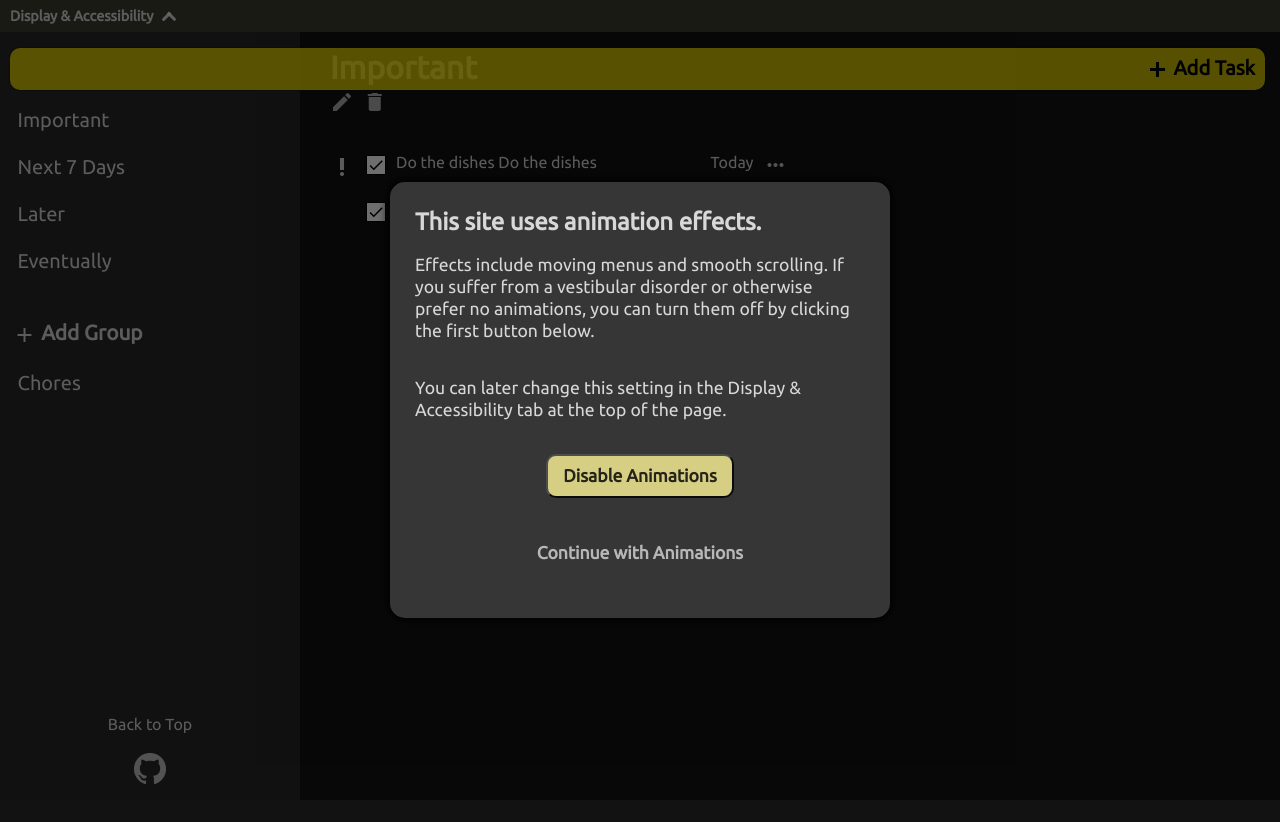
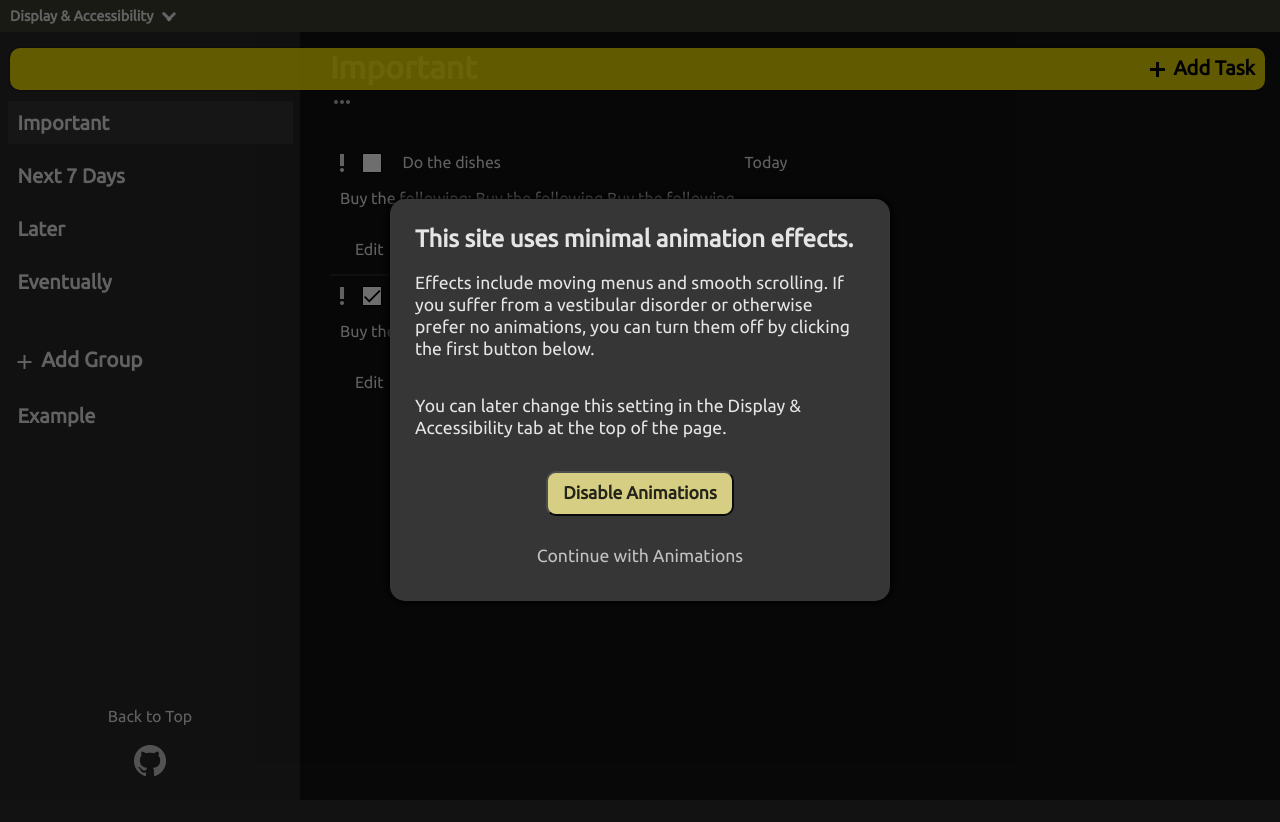
Before and after one commit to thatblindgeye/todo-list, a plain HTML site: page index.html in a window 1280 px wide. Drawn offline with Linux system fonts and the light colour scheme.

```diff
--- a/index.html
+++ b/index.html
@@ -3,8 +3,7 @@
   <head>
     <title>Will-Do</title>
     <meta name="keywords" content="to-do, task manager, planner">
-    <meta name="description" content="An all new task manager for your daily life.">
-    <meta name="theme-color" content="#121212">
+    <meta name="description" content="A task manager that helps ensure that you will do any task you need to get done.">
     <meta charset="UTF-8">
     <meta name="viewport" content="width=device-width, initial-scale=1.0">
 
@@ -31,13 +30,13 @@
     <header>
       <div id="accessibility-container" class="animated focusable" aria-label="Display and Accessibility menu" tabindex="0">
         <div id="accessibility-contents">
-          <a href="#main" id="skip-link" class="focusable">Skip to main content</a>
+          <a href="#main-content" id="skip-link" class="focusable">Skip to main content</a>
           <div id="theme-switch" class="animated focusable" role="switch" aria-checked="false" tabindex="0" aria-label="Toggle Light theme">
           </div>
           <div id="animation-switch" class="focusable" role="switch" aria-checked="true" tabindex="0" aria-label="Toggle animations">
           </div>
         </div>
-        <div id="accessibility-label">
+        <div id="accessibility-label" aria-hidden="true">
           Display & Accessibility
           <div class="label-arrow-container">
             <div class="label-arrow label-arrow-left animated"></div>
@@ -45,79 +44,73 @@
           </div>
         </div>
       </div>
-      <button type="button" class="menu-button focusable" aria-label="Open main menu"></button>
+      <button type="button" class="menu-button focusable" aria-label="Open task groups menu"></button>
       <button type="button" class="add-task-button focusable">
         <span class="material-icons">add</span>
         Add Task
       </button>
       <nav id="main-nav" class="animated">
-        <button type="button" class="menu-close-button animated focusable" aria-label="Close main menu"></button>
+        <button type="button" class="menu-close-button animated focusable" aria-label="Close task groups menu"></button>
         <div class="default-groups-container groups-container">
-          <button class="focusable default-group">Important</button>
-          <button class="focusable default-group">Next 7 Days</button>
-          <button class="focusable default-group">Later</button>
-          <button class="focusable default-group">Eventually</button>
+          <button class="focusable default-group group-btn active" aria-label="Task group: important">Important</button>
+          <button class="focusable default-group group-btn" aria-label="Task group: Next seven days">Next 7 Days</button>
+          <button class="focusable default-group group-btn" aria-label="Task group: Later">Later</button>
+          <button class="focusable default-group group-btn" aria-label="Task group: Eventually">Eventually</button>
         </div>
         <div class="custom-groups-container groups-container">
           <button type="button" class="add-group-button focusable">
             <span class="material-icons">add</span>
             Add Group
           </button>
-          <button type="button" class="custom-group focusable">Chores</button>
+          <button type="button" class="custom-group focusable group-btn" aria-label="Task group: Example">Example</button>
         </div>
       </nav>
     </header>
-    <div id="main">
+
+    <main id="main-content">
       <article class="task-container">
         <div class="task-container-header">
           <h1 class="selected-group">Important</h1>
-          <button type="button" class="focusable edit-group">
-            <span class="material-icons">mode_edit</span>
-          </button>
-          <button type="button" class="focusable delete-group">
-            <span class="material-icons">delete</span>
-          </button>
+          <span role="button" class="material-icons focusable group-options-btn" aria-label="View group options" tabindex="0">more_horiz</span>
         </div>
-        <section class="todo-item">
-          <div class="todo-header">
-            <span class="todo-priority" aria-label="Important priority">
-              <span class="material-icons">priority_high</span>
-            </span>
-            <label>
-              <span role="checkbox" class="todo-status" tabindex="0"></span>
-              <span class="todo-name">Do the dishes Do the dishes</span>
-            </label>
-            <span class="todo-date" aria-label="Due date">Today</span>
-            <button type="button" class="todo-view-details focusable" aria-label="View details">
-              <span class="material-icons">more_horiz</span>
-            </button>
+
+        <section class="task-item" data-project="chores">
+          <span class="task-priority" aria-label="Important task">
+            <span class="material-icons">priority_high</span>
+          </span>
+          <span role="checkbox" aria-checked="false" class="task-status focusable" tabindex="0" aria-label="Do the dishes" style="background-image: none;"></span>
+          <span class="task-name focusable" tabindex="0" arial-label="Toggle details for task Do the dishes">Do the dishes</span>
+          <span class="task-date" aria-label="Due date for task Do the dishes: Today">Today</span>
+          <div class="task-details">
+            <p class="task-notes">Buy the following: Buy the following Buy the following</p>
+            <button type="button" class="edit-btn focusable" aria-label="Edit task Do the dishes">Edit</button>
+            <button type="button" class="delete-btn focusable" aria-label="Delete task Do the dishes">Delete</button>
           </div>
         </section>
 
-        <section class="todo-item">
-          <div class="todo-header">
-            <span class="todo-priority" aria-label="Important priority">
-            </span>
-            <label>
-              <span role="checkbox" class="todo-status" tabindex="0"></span>
-              <span class="todo-name">Feed the pets</span>
-            </label>
-            <span class="todo-date" aria-label="Due date">Today</span>
-            <button type="button" class="todo-view-details focusable" aria-label="View details">
-              <span class="material-icons">more_horiz</span>
-            </button>
+        <section class="task-item" data-project="chores">
+          <span class="task-priority" aria-label="Important task">
+            <span class="material-icons">priority_high</span>
+          </span>
+          <span role="checkbox" aria-checked="false" class="task-status focusable" tabindex="0" aria-label="Do the dishes" style="background-image: url('assets/images/icons/done-black-24dp.svg');"></span>
+          <span class="task-name focusable" tabindex="0" arial-label="Toggle details for task Do the dishes">Do the dishes</span>
+          <span class="task-date" aria-label="Due date for task Do the dishes:">Today</span>
+          <div class="task-details">
+            <p class="task-notes">Buy the following: Buy the following Buy the following</p>
+            <button type="button" class="edit-btn focusable" aria-label="Edit task Do the dishes">Edit</button>
+            <button type="button" class="delete-btn focusable" aria-label="Delete task Do the dishes">Delete</button>
           </div>
         </section>
+
       </article>
-    </div>
+    </main>
 
     <footer>
       <nav id="lower-nav">
-        <a href="#" class="focusable">Back to Top</a>
+        <a href="#" class="focusable back-to-top">Back to Top</a>
         <a href="https://github.com/thatblindgeye"
-        class="focusable">
-          <img src=""
-                alt="A Github logo">
+        class="focusable github-link" aria-label="github.com/thatblindgeye">
+          <img src="" alt="A Github logo">
         </a>
       </nav>
     </footer>
--- a/style-prefixed.css
+++ b/style-prefixed.css
@@ -19,16 +19,14 @@
   /* brand colors */
     --color-primary: rgb(255, 245, 149); /* 200 tonal range */
     --color-primary-var: rgb(250, 231, 0); /* 500 tonal range */
-    --color-secondary: ; /* 50-200 tonal range */
-    --color-secondary-var: ; /* 50-200 tonal range */
   /* backgrounds */
     --background-base: rgb(18, 18, 18);
-    --background-access-bar: rgb(61, 60, 50);
-    --background-todo-hover: rgb(46, 46, 46);
+    --background-display-bar: rgb(61, 60, 50);
     --background-menu: rgb(39, 39, 39);
     --background-menu-hover: rgb(51, 51, 51);
     --background-modal: rgb(54, 54, 54);
-    --background-todo: rgb(30, 30, 30);
+    --background-delete-btn: rgb(54, 54, 54);
+    --background-delete-hover: rgb(207, 102, 121);
   /* elevation refs */
     --elevation-00dp: rgb(18, 18, 18); /* text btn, top app bar (rest), */
     --elevation-01dp: rgb(30, 30, 30); /* searchbar (rest), card (rest), switch */
@@ -41,12 +39,13 @@
     --elevation-16dp: rgb(54, 54, 54); /* modal bottom/side, nav drawer */
     --elevation-24dp: rgb(56, 56, 56); /* dialogue */
   /* text */
-    --primary-text: rgb(240, 240, 240, 0.87);
-    --inactive-text: rgb(240, 240, 240, 0.6);
+    --primary-text: rgb(255, 255, 255, 0.87);
+    --inverted-text:  rgb(0, 0, 0, 0.87);
   /* borders */
     --border-primary: rgb(240, 240, 240);
-    --separator: 1px solid rgb(240, 240, 240, 0.38);
     --focus: 2px dotted rgb(224, 224, 224);
+    --task-separator: 2px solid rgb(39, 39, 39);
+    --button-border: rgb(100, 100, 100);
   /* misc */
     --error: rgb(207, 102, 121);
     --warning: rgb(255, 245, 157);
@@ -62,23 +61,22 @@
   /* brand colors */
     --color-primary: rgb(250, 231, 0); /* 500 tonal range */
     --color-primary-var: rgb(255, 192, 0); /* +/- 200 of primary */
-    --color-secondary: ; /* 500 tonal range */
-    --color-secondary-var: ; /* +/- 200 of primary */
   /* backgrounds */
     --background-base: rgb(240, 240, 240);
-    --background-access-bar: rgb(241, 239, 215);
-    --background-todo-hover: rgb(220, 220, 220);
+    --background-display-bar: rgb(241, 239, 215);
     --background-menu: rgb(240, 240, 240);
     --background-menu-hover: rgb(220, 220, 220);
     --background-modal: rgb(220, 220, 220);
-    --background-todo: rgb(220, 220, 220);
+    --background-delete-btn: rgb(220, 220, 220);
+    --background-delete-hover: rgb(148, 0, 27);
   /* text */
     --primary-text: rgb(0, 0, 0, 0.87);
-    --inactive-text: rgb(0, 0, 0, 0.6);
+    --inverted-text:  rgb(255, 255, 255, 0.87);
   /* borders */
     --border-primary: rgb(18, 18, 18);
-    --separator: 1px solid rgb(18, 18, 18, 0.38);
     --focus: 2px dotted rgb(30, 30, 30);
+    --task-separator: 2px solid rgb(200, 200, 200);
+    --button-border: 1px solid rgb(150, 150, 150);
   /* misc */
     --error: rgb(176, 0, 32);
     --warning: rgb(255, 235, 59);
@@ -96,16 +94,19 @@
 }
 
 body {
-  /* min-height: 100vh; */
+  min-height: 100vh;
   background: var(--background-base);
 }
 
-button:hover {
+button:hover,
+span[role="checkbox"],
+span[role="button"] {
   cursor: pointer;
 }
 
 .focusable:focus {
   outline: var(--focus);
+  outline-offset: 2px;
 }
 
 
@@ -171,7 +172,7 @@
   opacity: 1;
 }
 
-.modal-box button {
+.modal-box .primary-btn {
   margin: 15px 0 20px;
   background-color: var(--color-primary);
   color: var(--text-black-high);
@@ -180,7 +181,7 @@
   font-weight: bold;
 }
 
-.modal-box button:last-of-type {
+.modal-box .secondary-btn {
   background-color: transparent;
   color: var(--primary-text);
   border: none;
@@ -193,7 +194,7 @@
   position: absolute;
   width: 100%;
   top: -8.25rem;
-  background-color: var(--background-access-bar);
+  background-color: var(--background-display-bar);
   color: var(--primary-text);
 }
 
@@ -228,9 +229,9 @@
 }
 
 #skip-link {
-  padding: 2px;
+  color: var(--primary-text);
+  font-size: 1.1rem;
   text-decoration: none;
-  color: var(--primary-text);
 }
 
 #skip-link:hover {
@@ -257,18 +258,12 @@
   opacity: 0.8;
   text-align: center;
   line-height: 1.2;
+  font-weight: bold;
 }
 
 #theme-switch:hover,
 #animation-switch:hover {
   cursor: pointer;
-}
-
-#theme-switch:focus,
-#animation-switch:focus {
-  -webkit-transform: scale(1.05);
-      -ms-transform: scale(1.05);
-          transform: scale(1.05);
 }
 
 #accessibility-label {
@@ -283,7 +278,7 @@
           align-items: center;
   height: 2rem;
   padding: 0 10px;
-  background-color: var(--background-access-bar);
+  background-color: var(--background-display-bar);
   font-size: 0.9rem;
   font-weight: bold;
 }
@@ -306,33 +301,33 @@
 }
 
 .label-arrow-left {
-  -webkit-transform: rotate(-45deg);
-      -ms-transform: rotate(-45deg);
-          transform: rotate(-45deg);
+  -webkit-transform: rotate(45deg);
+      -ms-transform: rotate(45deg);
+          transform: rotate(45deg);
   border-top-left-radius: 10px;
   border-bottom-left-radius: 10px;
 }
 
 .label-arrow-right {
-  -webkit-transform: rotate(45deg);
-      -ms-transform: rotate(45deg);
-          transform: rotate(45deg);
+  -webkit-transform: rotate(-45deg);
+      -ms-transform: rotate(-45deg);
+          transform: rotate(-45deg);
   border-top-right-radius: 10px;
   border-bottom-right-radius: 10px;
 }
 
 #accessibility-container:focus-within .label-arrow-left,
 #accessibility-container:hover .label-arrow-left {
-  -webkit-transform: rotate(-45deg) translate(-9px, 6px);
-  -ms-transform: rotate(45deg);
-      transform: rotate(45deg);
+  -webkit-transform: rotate(-45deg);
+      -ms-transform: rotate(-45deg);
+          transform: rotate(-45deg);
 }
 
 #accessibility-container:focus-within .label-arrow-right,
 #accessibility-container:hover .label-arrow-right {
-  -webkit-transform: rotate(45deg) translate(-8px, -8px);
-  -ms-transform: rotate(-45deg);
-      transform: rotate(-45deg);
+  -webkit-transform: rotate(45deg);
+      -ms-transform: rotate(45deg);
+          transform: rotate(45deg);
 }
 
 
@@ -343,6 +338,7 @@
   left: 5px;
   width: 40px;
   height: 40px;
+  padding: 0;
   background: var(--menu-button) no-repeat;
   background-size: contain;
   background-position: center;
@@ -366,7 +362,7 @@
   font-size: 1.25rem;
   text-align: right;
   font-weight: bold;
-  opacity: 0.8;
+  opacity: 0.9;
 }
 
 .add-task-button:hover,
@@ -383,13 +379,13 @@
   position: absolute;
   top: 5px;
   right: 5px;
-  width: 25px;
-  height: 25px;
-  padding: 15px;
+  width: 35px;
+  height: 35px;
   background: var(--close-button) no-repeat;
   background-size: contain;
   background-position: center;
   border: none;
+  opacity: 0.75;
   -webkit-transition: -webkit-transform 0.3s;
   transition: -webkit-transform 0.3s;
   transition: transform 0.3s;
@@ -401,6 +397,11 @@
   -webkit-transform: rotate(90deg);
       -ms-transform: rotate(90deg);
           transform: rotate(90deg);
+}
+
+.menu-close-button:hover,
+.menu-close-button:focus {
+  opacity: 1;
 }
 
 #main-nav {
@@ -442,34 +443,36 @@
   margin-top: 20px;
 }
 
-.groups-container button {
+.group-btn,
+.add-group-button {
   width: 95%;
-  margin: 2px 0;
+  margin: 5px 0;
   padding: 10px;
   background-color: transparent;
   color: var(--primary-text);
   border: none;
   font-size: 1.25rem;
+  font-weight: bold;
   text-align: left;
 }
 
 .groups-container button:hover,
-.groups-container button:focus {
+.groups-container button:focus,
+.active {
   background-color: var(--background-menu-hover);
 }
 
 .default-groups-container {
-  margin: 35px 0 25px;
+  margin: 45px 0 25px;
 }
 
 .custom-groups-container {
-  padding-bottom: 1rem;
+  padding-bottom: 1.5rem;
 }
 
 .custom-groups-container .add-group-button {
   padding: 10px 5px;
   font-size: 1.3rem;
-  font-weight: bold;
 }
 
 .custom-groups-container .material-icons {
@@ -478,7 +481,7 @@
 
 
 /* ========== MAIN CONTENT ========== */
-#main {
+#main-content {
   display: -webkit-box;
   display: -webkit-flex;
   display: -ms-flexbox;
@@ -504,93 +507,133 @@
   margin-bottom: 25px;
 }
 
-.edit-group {
-  margin-right: 5px;
-}
-
-.edit-group,
-.delete-group {
+.group-options-btn {
   margin-top: 5px;
   padding: 0;
   background-color: transparent;
   color: var(--primary-text);
   opacity: 0.8;
   border: none;
-  font-size: 18px;
 }
 
-.edit-group:hover,
-.edit-group:focus,
-.delete-group:hover,
-.delete-group:focus {
+.group-options-btn:hover,
+.group-options-btn:focus {
   opacity: 1;
 }
 
-.todo-item {
+.task-item {
+  display: grid;
+  grid-template-columns: -webkit-max-content 1.25rem 1fr -webkit-max-content;
+  grid-template-columns: max-content 1.25rem 1fr max-content;
+  grid-template-rows: -webkit-max-content -webkit-max-content;
+  grid-template-rows: max-content max-content;
+  grid-template-areas:
+    "priority status name date"
+    "details details details details";
+  gap: 0 10px;
+  justify-items: start;
+  -webkit-box-align: start;
+  -webkit-align-items: start;
+      -ms-flex-align: start;
+          align-items: start;
+  width: 100%;
   padding: 10px;
   color: var(--primary-text);
 }
 
-.todo-header {
-  display: grid;
-  grid-template-columns: 1rem 1fr -webkit-max-content -webkit-max-content;
-  grid-template-columns: 1rem 1fr max-content max-content;
-  grid-template-rows: -webkit-max-content -webkit-max-content;
-  grid-template-rows: max-content max-content;
-  -webkit-column-gap: 10px;
-     -moz-column-gap: 10px;
-          column-gap: 10px;
-  -webkit-box-align: start;
-  -webkit-align-items: start;
-      -ms-flex-align: start;
-          align-items: start;
+.task-item:not(:last-child) {
+  border-bottom: var(--task-separator);
 }
 
-.todo-priority {
-  width: 20px;
-  height: 20px;
-  margin: 2px 0 0 -10px;
-  font-size: 1.5rem;
+.task-priority {
+  width: 1.4rem;
+  height: 1.4rem;
+  margin: -2px 0 0 -10px;
+  font-size: 18px;
+  text-align: center;
+  grid-area: priority;
 }
 
-.todo-header label {
-  display: grid;
-  grid-template-columns: -webkit-max-content 1fr;
-  grid-template-columns: max-content 1fr;
-  -webkit-box-align: start;
-  -webkit-align-items: start;
-      -ms-flex-align: start;
-          align-items: start;
-  -webkit-column-gap: 10px;
-     -moz-column-gap: 10px;
-          column-gap: 10px;
-}
-
-.todo-header label:focus-within {
-  outline: var(--focus);
-}
-
-.todo-status {
+.task-status {
+  grid-area: status;
+  position:relative;
   display: inline-block;
-  width: 20px;
-  height: 20px;
-  margin-top: 2px;
-  background: url(assets/images/icons/done-black-24dp.svg) no-repeat center;
-  background-size: contain;
+  width: 1.25rem;
+  height: 1.25rem;
+  background-repeat: no-repeat;
+  background-position: center;
+  background-size: 125%;
   background-color: white;
   border: 1px solid black;
 }
 
-.todo-status:hover {
+.task-name {
+  grid-area: name;
+  margin-left: 10px;
+}
+
+.task-name:hover {
   cursor: pointer;
 }
 
-.todo-view-details {
-  padding: 0;
+.task-date {
+  grid-area: date;
+}
+
+.task-details {
+  display: -webkit-box;
+  display: -webkit-flex;
+  display: -ms-flexbox;
+  display: flex;
+  -webkit-flex-wrap: wrap;
+      -ms-flex-wrap: wrap;
+          flex-wrap: wrap;
+  grid-area: details;
+}
+
+.task-details p {
+  width: 100%;
+}
+
+.task-details button {
+  -webkit-align-self: flex-end;
+      -ms-flex-item-align: end;
+          align-self: flex-end;
+  margin-top: 10px;
+}
+
+.task-details .edit-btn {
+  margin-right: 15px;
+}
+
+.edit-btn,
+.delete-btn {
+  padding: 5px 15px;
+}
+
+.edit-btn {
   background-color: transparent;
   color: var(--primary-text);
   border: none;
-  opacity: 0.9;
+}
+
+.edit-btn:hover {
+  text-decoration: underline;
+}
+
+.delete-btn {
+  background-color: var(--background-delete-btn);
+  color: var(--primary-text);
+  border: var(--button-border);
+  border-radius: 5px;
+  font-size: 1.1rem;
+  font-weight: bold;
+}
+
+.delete-btn:hover,
+.delete-btn:focus {
+  background-color: var(--background-delete-hover);
+  color: var(--inverted-text);
 }
 
 /* ========== LOWER NAV ========== */
@@ -609,7 +652,7 @@
       -ms-flex-align: center;
           align-items: center;
   width: 100%;
-  padding: 10px 0;
+  padding: 18px 0;
   bottom: 0;
   left: 0;
   background: var(--background-menu);
@@ -624,20 +667,20 @@
   text-decoration: none;
 }
 
-#lower-nav a:first-of-type {
+#lower-nav .back-to-top {
   margin-bottom: 15px;
 }
 
-#lower-nav a:first-of-type:hover {
+#lower-nav .back-to-top:hover {
   text-decoration: underline;
 }
 
-#lower-nav a:last-of-type {
+#lower-nav .github-link {
   opacity: 0.7;
 }
 
-#lower-nav a:last-of-type:hover,
-#lower-nav a:last-of-type:focus {
+#lower-nav .github-link:hover,
+#lower-nav .github-link:focus {
   opacity: 1;
 }
 
@@ -650,7 +693,7 @@
   }
 }
 
-@media only screen and (min-width: 768px) {
+@media only screen and (min-width: 764px) {
   :root {
     background-color: var(--background-base);
   }
@@ -694,7 +737,7 @@
     margin: 6rem 0 25px;
   }
 
-  #main {
+  #main-content {
     -webkit-box-pack: center;
     -webkit-justify-content: center;
         -ms-flex-pack: center;
@@ -719,7 +762,7 @@
 }
 
 @media only screen and (min-width: 1200px) {
-  #main {
+  #main-content {
     -webkit-box-pack: start;
     -webkit-justify-content: flex-start;
         -ms-flex-pack: start;
```
Also changed, not shown: app.js.
